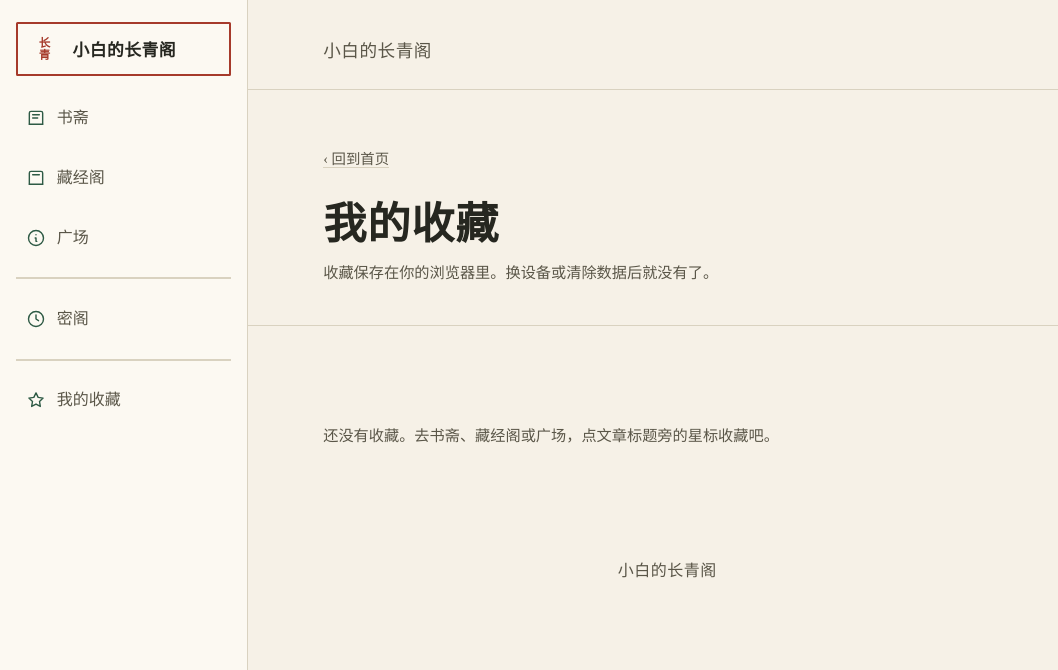
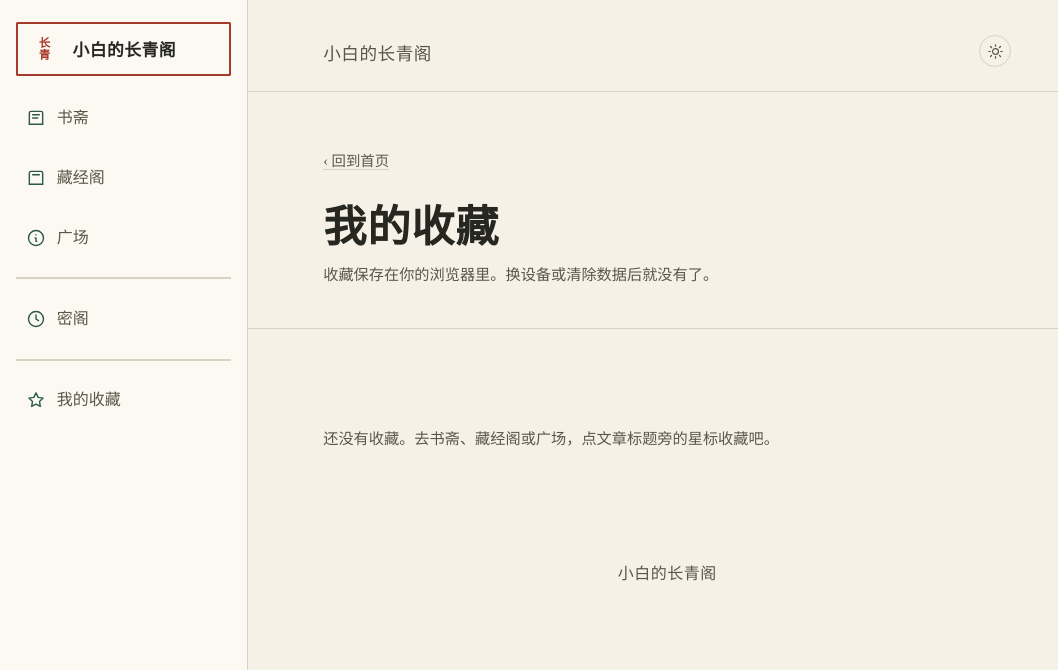
Before and after one commit to 0Iiveira/evergreen, a Jekyll site: the page built from favorites.html, in a window 1280 px wide. Shown: the top 670 px of the page, without its empty margins (0-1058 px from the left). Built offline with Jekyll 4.4.1, drawn with Linux system fonts in a browser that asks for light colours.

Commit message:
feat: 增加黑夜模式(日/夜切换按钮, localStorage 记忆, 防闪烁)

```diff
--- /dev/null
+++ b/_includes/theme-init.html
@@ -0,0 +1,8 @@
+<script>
+(function(){
+  try {
+    var t = localStorage.getItem('evergreen_theme');
+    if (t === 'dark') document.documentElement.setAttribute('data-theme', 'dark');
+  } catch(e){}
+})();
+</script>
--- /dev/null
+++ b/_includes/theme-toggle.html
@@ -0,0 +1,17 @@
+<button class="theme-toggle" id="themeToggle" type="button" aria-label="切换深色/浅色模式" title="切换深色/浅色">
+  <svg class="icon-sun" viewBox="0 0 24 24" width="17" height="17" fill="none" stroke="currentColor" stroke-width="1.7" stroke-linecap="round" stroke-linejoin="round"><circle cx="12" cy="12" r="4.2"/><path d="M12 2.5v2.2M12 19.3v2.2M2.5 12h2.2M19.3 12h2.2M4.9 4.9l1.5 1.5M17.6 17.6l1.5 1.5M19.1 4.9l-1.5 1.5M6.4 17.6l-1.5 1.5"/></svg>
+  <svg class="icon-moon" viewBox="0 0 24 24" width="17" height="17" fill="none" stroke="currentColor" stroke-width="1.7" stroke-linecap="round" stroke-linejoin="round"><path d="M20 14.5A8 8 0 1 1 9.5 4a6.5 6.5 0 0 0 10.5 10.5z"/></svg>
+</button>
+<script>
+(function(){
+  var btn = document.getElementById('themeToggle');
+  if (!btn) return;
+  function current(){ return document.documentElement.getAttribute('data-theme') === 'dark' ? 'dark' : 'light'; }
+  btn.addEventListener('click', function(){
+    var next = current() === 'dark' ? 'light' : 'dark';
+    if (next === 'dark') document.documentElement.setAttribute('data-theme', 'dark');
+    else document.documentElement.removeAttribute('data-theme');
+    try { localStorage.setItem('evergreen_theme', next); } catch(e){}
+  });
+})();
+</script>
--- a/_layouts/cover.html
+++ b/_layouts/cover.html
@@ -7,12 +7,14 @@
   <meta name="theme-color" content="{{ site.theme-color }}">
   <title>{{ site.title }}</title>
   <link rel="stylesheet" href="{{ '/styles.css' | relative_url }}">
+  {% include theme-init.html %}
 </head>
 <body>
 
 <!-- 大封面：点「进入」直接进书斋 -->
 <div class="cover" id="cover" role="dialog" aria-modal="true" aria-label="{{ site.title }}">
   <div class="seal cover-seal" aria-hidden="true"><span>长</span><span>青</span></div>
+  {% include theme-toggle.html %}
   <div class="cover-inner">
     <h1 class="cover-title">{{ site.title }}</h1>
     <p class="cover-poem">君立青山长青木，叶栖云畔长情枝。</p>
--- a/_layouts/default.html
+++ b/_layouts/default.html
@@ -7,18 +7,22 @@
   <meta name="theme-color" content="{{ site.theme-color }}">
   <title>{% if page.title %}{{ page.title }} · {{ site.title }}{% else %}{{ site.title }}{% endif %}</title>
   <link rel="stylesheet" href="{{ '/styles.css' | relative_url }}">
+  {% include theme-init.html %}
 </head>
 <body>
 
 <header class="masthead">
   <div class="wrap" style="display:flex;align-items:baseline;justify-content:space-between;width:100%">
     <span class="brand"><a href="{{ '/' | relative_url }}" style="text-decoration:none">{{ site.title }}</a></span>
-    {% if page.layout == 'post' %}
-    <span class="body-toggle" role="group" aria-label="正文浏览方式">
-      <button class="vt-btn" data-body-view="waterfall" type="button">瀑布流</button>
-      <button class="vt-btn" data-body-view="paged" type="button">翻页</button>
+    <span class="mast-right">
+      {% if page.layout == 'post' %}
+      <span class="body-toggle" role="group" aria-label="正文浏览方式">
+        <button class="vt-btn" data-body-view="waterfall" type="button">瀑布流</button>
+        <button class="vt-btn" data-body-view="paged" type="button">翻页</button>
+      </span>
+      {% endif %}
+      {% include theme-toggle.html %}
     </span>
-    {% endif %}
   </div>
 </header>
 
--- a/styles.css
+++ b/styles.css
@@ -9,6 +9,18 @@
   --vermilion:#A63A2B;    /* 印章朱砂 */
   --line:#D9D2C0;         /* 细线 */
   --serif-cn:"Songti SC","STSong","SimSun",serif;
+}
+
+/* ---------- 黑夜模式变量 ---------- */
+html[data-theme="dark"]{
+  --paper:#1B1E1A;        /* 深墨绿底 */
+  --paper-raise:#252A23;  /* 深一档，作印章/侧栏底 */
+  --ink:#E8E4D6;          /* 浅纸色字 */
+  --ink-soft:#A9A797;     /* 浅灰字 */
+  --evergreen:#7FB79A;    /* 亮长青绿（深底上可读） */
+  --evergreen-deep:#5E977C;
+  --vermilion:#D4715C;    /* 亮朱砂 */
+  --line:#3A3F37;         /* 深色细线 */
 }
 
 *{box-sizing:border-box}
@@ -40,6 +52,19 @@ a{color:inherit}
   font-size:1.1rem;letter-spacing:.03em;color:var(--ink-soft);
 }
 .mast-loc{font-size:.95rem;color:var(--ink-soft)}
+.mast-right{display:flex;align-items:center;gap:.8rem}
+.theme-toggle{
+  width:2rem;height:2rem;display:inline-flex;align-items:center;justify-content:center;
+  background:transparent;border:1px solid var(--line);border-radius:50%;
+  color:var(--ink-soft);cursor:pointer;padding:0;
+  transition:color .2s ease,border-color .2s ease;
+}
+.theme-toggle:hover{color:var(--evergreen);border-color:var(--evergreen)}
+.theme-toggle .icon-moon{display:none}
+html[data-theme="dark"] .theme-toggle .icon-sun{display:none}
+html[data-theme="dark"] .theme-toggle .icon-moon{display:inline}
+/* 封面页右上角定位 */
+.cover .theme-toggle{position:absolute;top:1.5rem;right:1.5rem;z-index:5}
 .nav{display:flex;gap:1.7rem;font-size:.95rem;flex-wrap:wrap}
 .nav a{
   text-decoration:none;color:var(--ink-soft);
```
